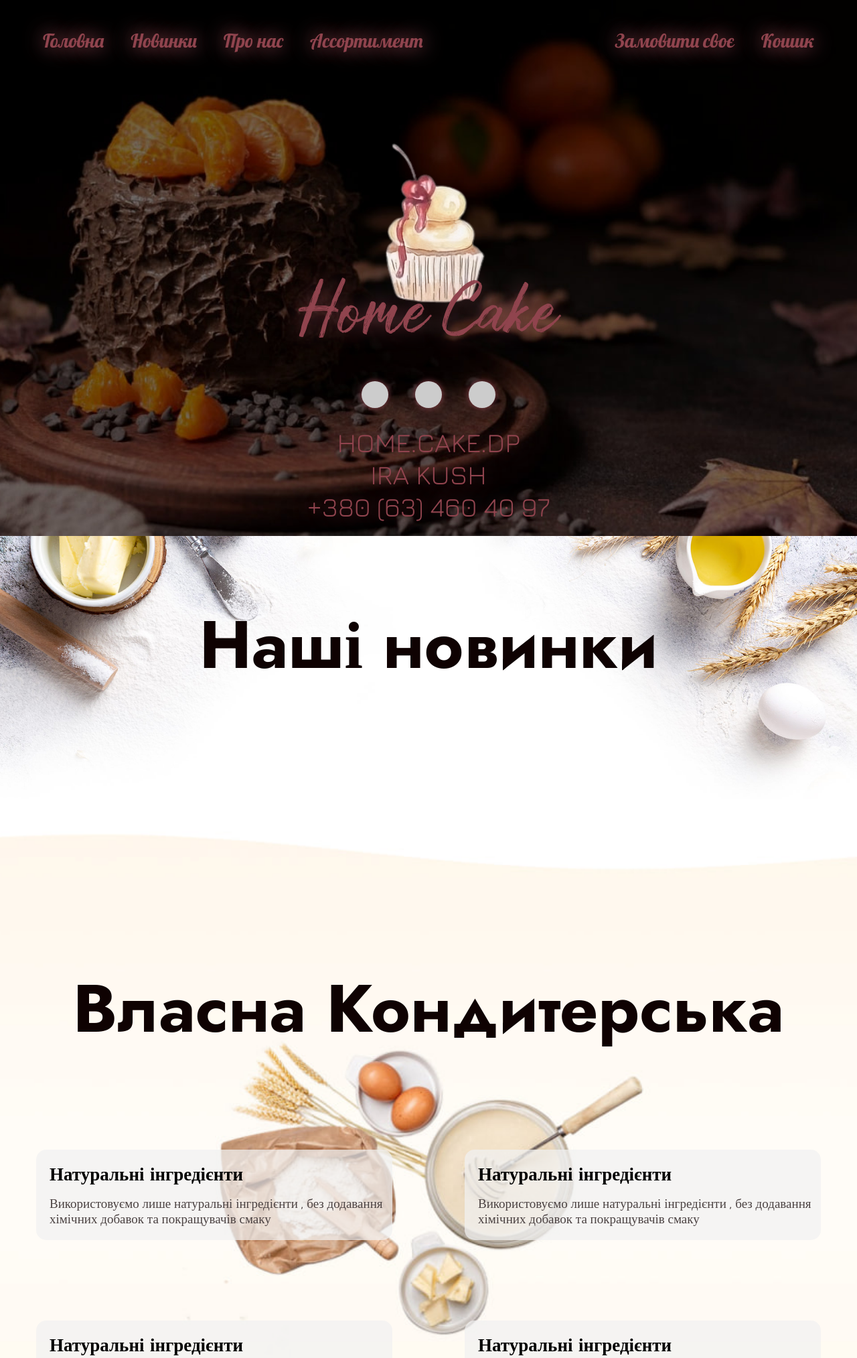
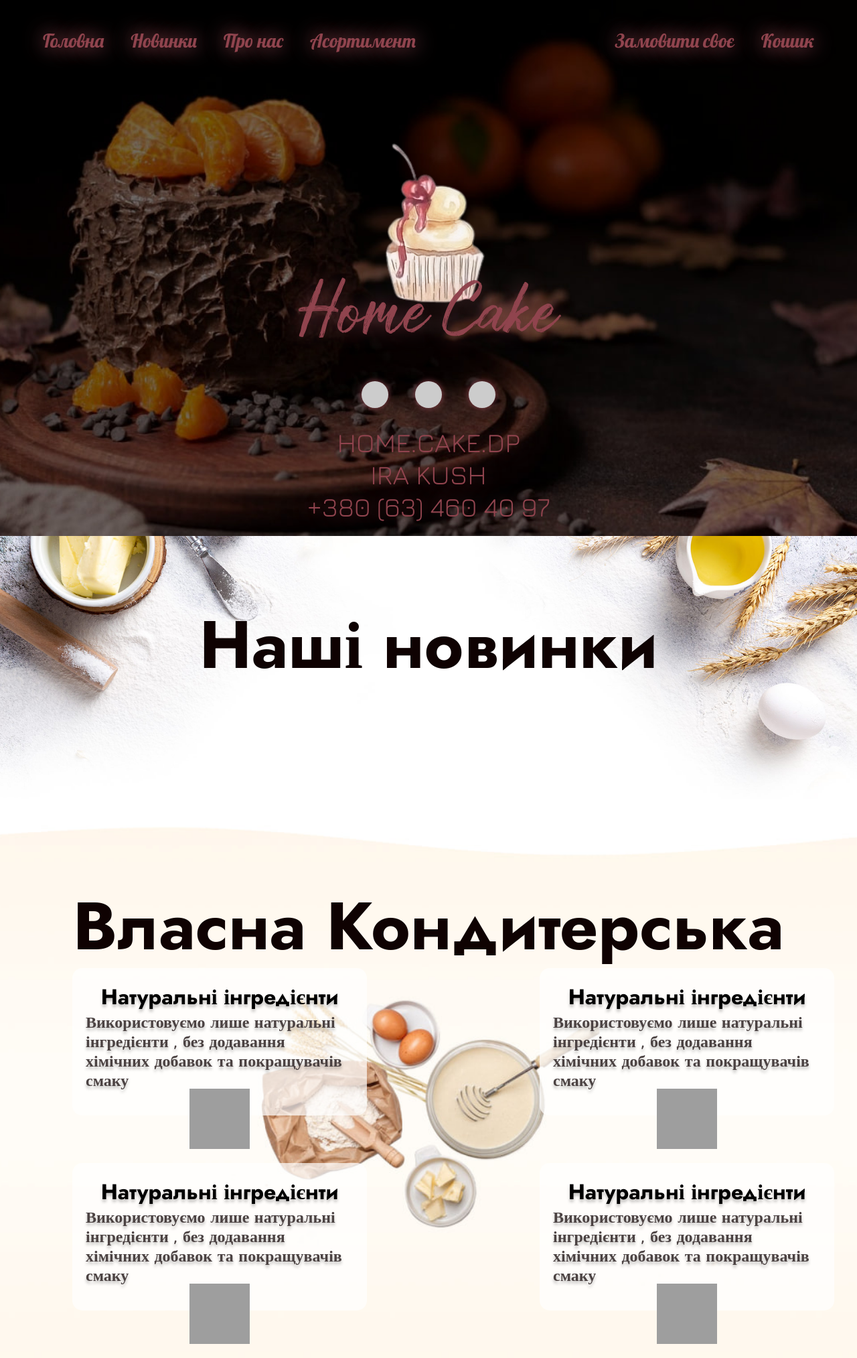
Before and after one commit to Nazar-Zozulya/HOME_CAKE, a Django app: page / in a window 1280 px wide. Shown: the top 2027 px of the page at 67% size. Run offline with Django 5.2, Linux system fonts and the light colour scheme; data that the repository does not hold is empty; grey boxes are pictures that could not be loaded.

Commit message:
Фиксинг css 2

```diff
--- a/HOME_CAKE/mainapp/static/main_app/css/main.css
+++ b/HOME_CAKE/mainapp/static/main_app/css/main.css
@@ -39,7 +39,7 @@ main{
     /* gap: 15px; */
 
     width: 400px;
-    height: 500px;
+    height: 400px;
 
     background: #FFFEFC;
     box-shadow: 3px 4px 7px 5px rgba(0, 0, 0, 0.3);
@@ -49,7 +49,7 @@ main{
 .product-cart img{
     /* width: 80%; */
     border-radius: 10px;
-    width: 380px;
+    width: 280px;
 }
 
 .main-info{
@@ -100,78 +100,113 @@ main{
     background: white url(../img/123.jpg) 50% 0 no-repeat ;
     background-size:cover;
     background-position: center;
-    padding: 30vh;
-    gap: 5vh;
-    height: 90vh;
+    /* padding: 30vh; */
+    /* gap: 5vh; */
+    height: 120vh;
+
+
 }
 
 .about-us-content{
+    /* display: flex;
+    justify-content: center;
+    align-items: center; */
+    /* width: 100%;
+    height: 100%; */
     display: flex;
-    justify-content: center;
+    flex-direction: row;
+    justify-content: space-between;
     align-items: center;
-    width: 100%;
-    height: 100%;
+    padding: 0px;
+    gap: 298px;
+
+    margin: 0 auto;
+    width: 80%;
+    height: 582px;
 
 }
 
 .about-box{
+    /* display: flex;
+    align-items: center;
+    justify-content: space-between;
+    flex-direction: column; */
+    /* gap: 15vh; */
+    /* Frame 4 */
+
+
+    display: flex;
+    flex-direction: column;
+    justify-content: space-between;
+    align-items: center;
+    padding: 0px;
+
+    margin: 0 auto;
+    width: 50%;
     height: 100%;
-    width: 50%;
-    padding-top: 50px;
-    display: flex;
-    align-items: center;
-    justify-content: center;
-    flex-direction: column;
-    gap: 15vh;
 }
 
 .about-block{
-    display: flex;
+    /* display: flex;
     justify-content: start;
     align-items: start;
     flex-direction: column;
-    background: rgba(241, 241, 241, 0.729);
     padding: 20px 0 20px 20px;
     gap: 2vh;
     border-radius: 15px;
-    width: 80%;
+    width: 80%; */
+    display: flex;
+    flex-direction: column;
+    justify-content: center;
+    align-items: center;
+    padding: 0px;
+
+    margin: 0 auto;
+    width: 400px;
+    height: 300px;
+
 }
 
-.about-img-left{
-    width: 70px;
-    height: 70px;
-    /* background:  url('https://malenka-pekarnia.com/img/love/2.png');
-    background-size: 70px; */
-    /* left: 140px; */
-    position: absolute;
-    /* margin-top: 80px; */
-    left: 130px;
-    /* margin-top: -50px; */
+.about-text{
+    display: flex;
+    flex-direction: column;
+    align-items: center;
+    padding: 20px 20px 50px;
+
+    width: 400px;
+    height: 150px;
+
+    background: rgba(255, 255, 255, 0.7);
+    border-radius: 15px;
+    margin: -40px 0px;
+
 }
 
-.about-img-right{
-    width: 70px;
-    height: 70px;
-    background:  url('https://malenka-pekarnia.com/img/love/2.png');
-    background-size: 70px;
-    /* right: 80px; */
-    position: absolute;
-    /* margin-top: 10px;
-    left: -60px; */
-    /* top: -60px; */
+.about-img{
+    width: 90px;
+    height: 90px;
 }
 
 .about-title{
-    font-family: 'Jura';
-    /* font-weight: bold; */
-    font-size: 27px;
-    font-weight: 900;
+    font-family: 'Jost';
+    font-style: normal;
+    font-weight: 700;
+    font-size: 32px;
+
+    color: #000000;
+
+    text-shadow: 0px 4px 4px rgba(0, 0, 0, 0.25);
 }
 
-.about-text{
+.about-description{
     font-family: 'Jura';
+    font-style: normal;
+    font-weight: 700;
+    font-size: 24px;
+
     color: #4B4242;
-    font-size: 19px;
+
+    text-shadow: 0px 4px 4px rgba(0, 0, 0, 0.25);
 }
 
 .assortment{
--- a/HOME_CAKE/mainapp/static/main_app/js/main.js
+++ b/HOME_CAKE/mainapp/static/main_app/js/main.js
@@ -42,7 +42,7 @@ function navNews() {
 }
 
 function navAboutUs() {
-    document.querySelector('.about-us h1').scrollIntoView()
+    document.querySelector('.about-us .title').scrollIntoView()
 }
 
 function navAssortment() {
--- a/HOME_CAKE/mainapp/templates/main_app/base.html
+++ b/HOME_CAKE/mainapp/templates/main_app/base.html
@@ -28,7 +28,7 @@
                 <button onclick="navMain()" >Головна</button>
                 <button onclick="navNews()">Новинки</button>
                 <button onclick="navAboutUs()">Про нас</button>
-                <button onclick="navAssortment()">Ассортимент</button>
+                <button onclick="navAssortment()">Асортимент</button>
             </div>
             <div class="buy-buttons nav-buttons">
                 <button id="headerSelfOrder">Замовити своє</button>
@@ -89,7 +89,7 @@
             </div>
             <div class="nav-footer-buttons">
                 <div class="circle"></div>
-                <button onclick="navAssortment()">Ассортимент</button>
+                <button onclick="navAssortment()">Асортимент</button>
             </div>
         </div>
 
@@ -115,7 +115,7 @@
             <p class="footer-title">Наші контакти</p>
             <div class="us-contact">
                 <img src="{% static 'main_app/img/telephone.png' %}" alt="">
-                <p>+380 999999999</p>
+                <p>+380 (63) 460 40 97</p>
             </div>
             <div class="us-contact">
                 <img src="{% static 'main_app/img/mail.png' %}" alt="">
--- a/HOME_CAKE/mainapp/templates/main_app/main.html
+++ b/HOME_CAKE/mainapp/templates/main_app/main.html
@@ -63,33 +63,41 @@
     <h1 class="title">Власна Кондитерська</h1>
     <div class="about-us-content">
         <div class="about-box">
-            <div class="about-block-1 about-block">
-                <!-- <img src="https://malenka-pekarnia.com/img/love/2.png" alt="" class="about-img-left"> -->
-                <p class="about-title">Натуральні інгредієнти</p>
-                <p class="about-text">Використовуємо лише натуральні інгредієнти , без додавання хімічних добавок та покращувачів смаку</p>
+            <div class="about-block">
+                <div class="about-text">
+                    <p class="about-title">Натуральні інгредієнти</p>
+                    <p class="about-description">Використовуємо лише натуральні інгредієнти , без додавання хімічних добавок та покращувачів смаку</p>
+                </div>
+                <img src="https://malenka-pekarnia.com/img/love/2.png" alt="" class="about-img">
             </div>
-            <div class="about-block-1 about-block">
-                <!-- <img src="https://malenka-pekarnia.com/img/love/2.png" alt="" class="about-img-left"> -->
-                <p class="about-title">Натуральні інгредієнти</p>
-                <p class="about-text">Використовуємо лише натуральні інгредієнти , без додавання хімічних добавок та покращувачів смаку</p>
+            <div class="about-block">
+                <div class="about-text">
+                    <p class="about-title">Натуральні інгредієнти</p>
+                    <p class="about-description">Використовуємо лише натуральні інгредієнти , без додавання хімічних добавок та покращувачів смаку</p>
+                </div>
+                <img src="https://malenka-pekarnia.com/img/love/2.png" alt="" class="about-img">
             </div>
         </div>
         <div class="about-box">
-            <div class="about-block-1 about-block">
-                <!-- <div class="about-img-right"></div> -->
-                <p class="about-title">Натуральні інгредієнти</p>
-                <p class="about-text">Використовуємо лише натуральні інгредієнти , без додавання хімічних добавок та покращувачів смаку</p>
+            <div class="about-block">
+                <div class="about-text">
+                    <p class="about-title">Натуральні інгредієнти</p>
+                    <p class="about-description">Використовуємо лише натуральні інгредієнти , без додавання хімічних добавок та покращувачів смаку</p>
+                </div>
+                <img src="https://malenka-pekarnia.com/img/love/2.png" alt="" class="about-img">
             </div>
-            <div class="about-block-1 about-block">
-                <!-- <div class="about-img-right"></div> -->
-                <p class="about-title">Натуральні інгредієнти</p>
-                <p class="about-text">Використовуємо лише натуральні інгредієнти , без додавання хімічних добавок та покращувачів смаку</p>
+            <div class="about-block">
+                <div class="about-text">
+                    <p class="about-title">Натуральні інгредієнти</p>
+                    <p class="about-description">Використовуємо лише натуральні інгредієнти , без додавання хімічних добавок та покращувачів смаку</p>
+                </div>
+                <img src="https://malenka-pekarnia.com/img/love/2.png" alt="" class="about-img">
             </div>
         </div>
     </div>
 </div>
 <div class="assortment">
-    <h1 class="title">Наш Ассортимент</h1>
+    <h1 class="title">Наш Асортимент</h1>
     <div class="assortment-products">
         {% if products %}
             {% for products in products %}
```
